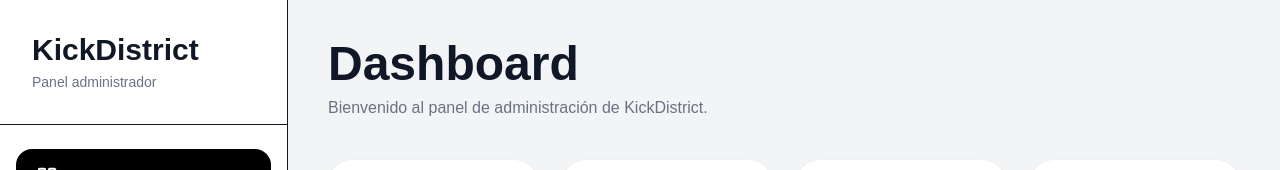
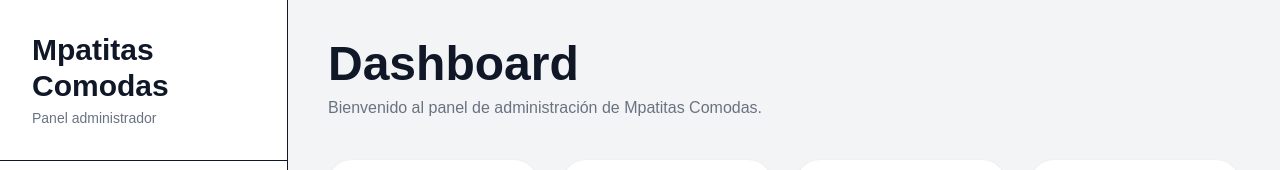
Before and after one commit to MiguelCiro/MPatitasComodas, a Next.js app: page /admin in a window 1280 px wide. Shown: the top 170 px of the page. Built offline with nearby package versions, Linux system fonts and the light colour scheme; no server answers.

Commit message:
fix: update admin branding

```diff
--- a/src/app/admin/layout.tsx
+++ b/src/app/admin/layout.tsx
@@ -125,7 +125,7 @@
 
         <div>
           <h1 className="text-xl font-black">
-            KickDistrict
+            Mpatitas Comodas
           </h1>
 
           <p className="text-xs text-gray-500">
@@ -187,7 +187,7 @@
 
           <div>
             <h1 className="text-3xl font-black text-gray-900">
-              KickDistrict
+              Mpatitas Comodas
             </h1>
 
             <p className="mt-1 text-sm text-gray-500">
--- a/src/app/admin/page.tsx
+++ b/src/app/admin/page.tsx
@@ -128,7 +128,7 @@
 
         <p className="mt-2 text-gray-500">
           Bienvenido al panel de administración de
-          KickDistrict.
+          Mpatitas Comodas.
         </p>
       </div>
 
```
